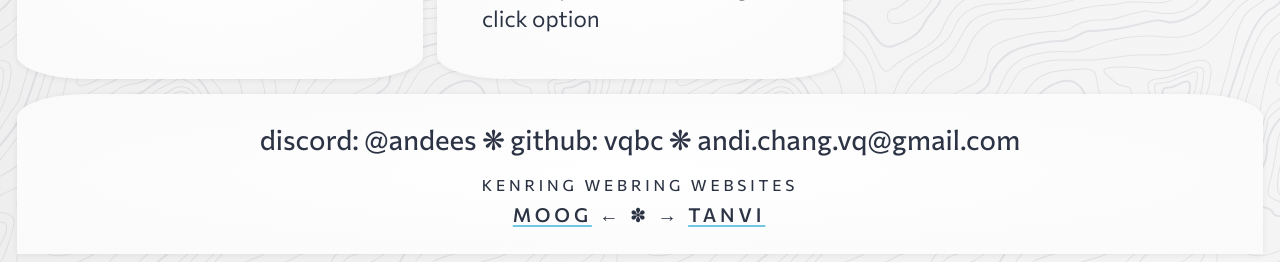
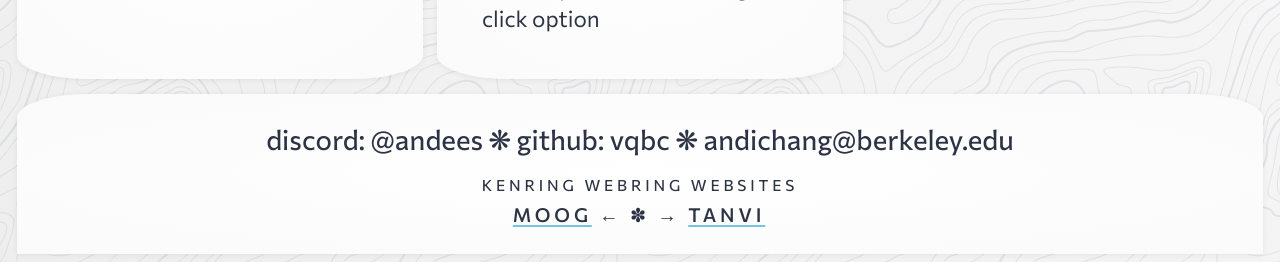
Before and after one commit to vqbc/vqbc.github.io, a website built with Parcel: page index.html in a window 1280 px wide. Shown: the part 748-1010 px from the top of the page. Built offline with nearby package versions, Linux system fonts and the light colour scheme.

Commit message:
Update email

```diff
--- a/index.html
+++ b/index.html
@@ -112,14 +112,17 @@
             >Berkeley Course Previews</a
           >
         </h2>
-        <p>Extension to quickly look up Berkeley courses with a right-click option</p>
+        <p>
+          Extension to quickly look up Berkeley courses with a right-click
+          option
+        </p>
       </section>
     </cards>
     <footer>
       discord: @andees ❋<span class="mobile-break"><br /></span> github:
       <a class="hidden-link" href="https://github.com/vqbc"> vqbc </a> ❋
-      <a class="hidden-link" href="mailto:andi.chang.vq@gmail.com"
-        >andi.chang.vq@gmail.com
+      <a class="hidden-link" href="mailto:andichang@berkeley.edu"
+        >andichang@berkeley.edu
       </a>
       <links>
         <h2>Kenring webring websites</h2>
```
